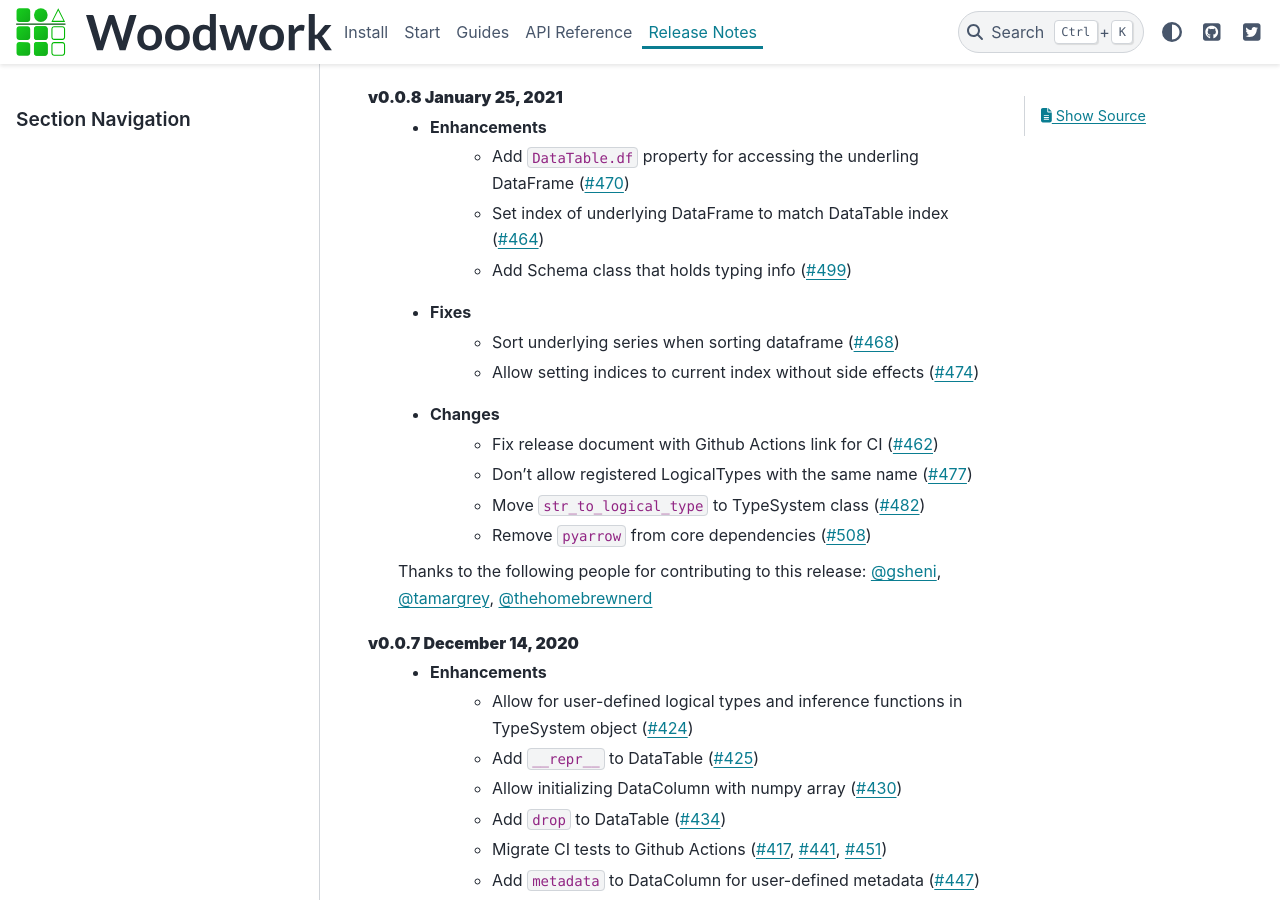
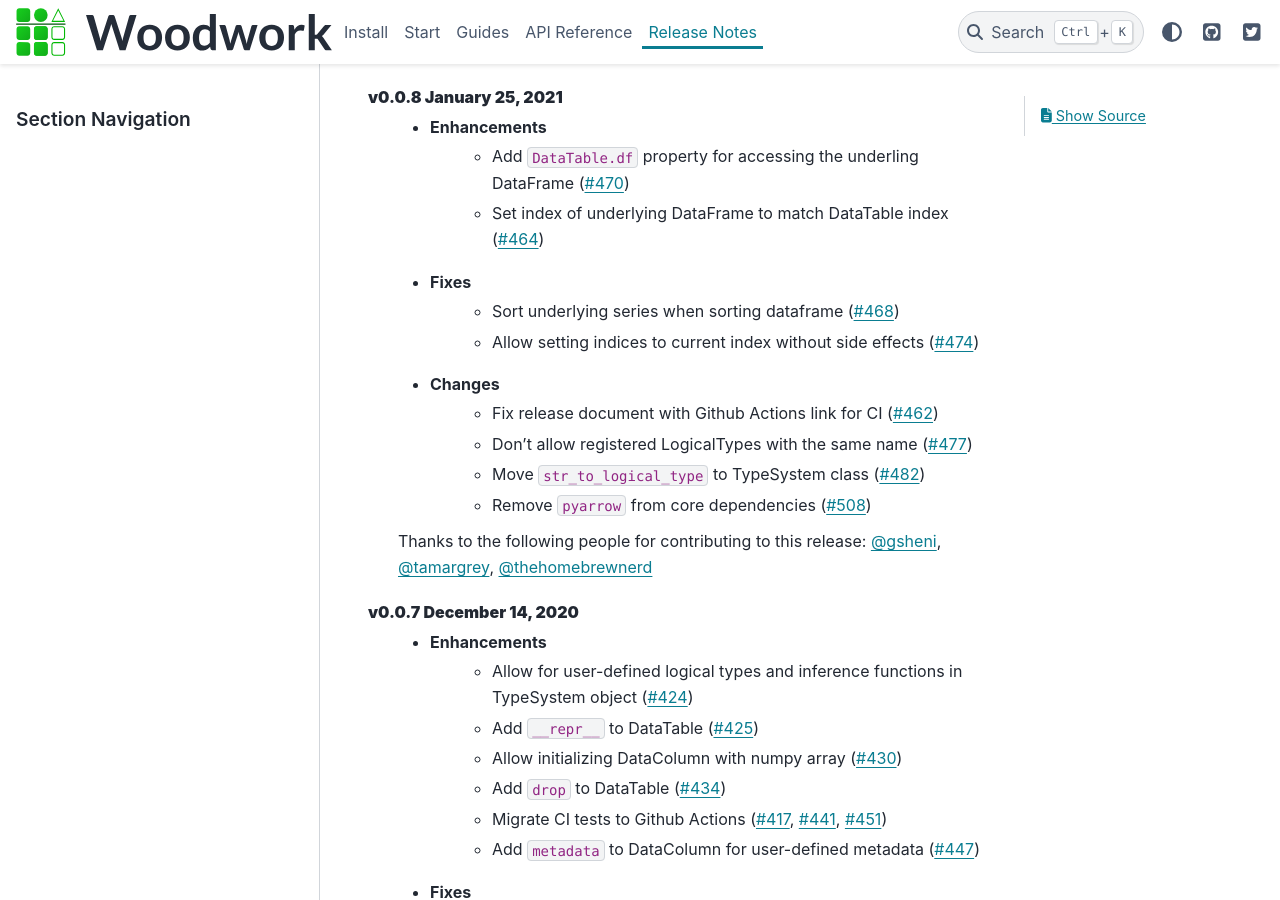
Before and after one commit to alteryx/woodwork, a Sphinx documentation site: the page built from docs/source/release_notes.rst, in a window 1280 px wide and 900 px high, scrolled down 685 px. Built offline with Sphinx 7.4.7 and the PyData theme 0.15.4, drawn with Linux system fonts in a browser that asks for light colours; comment, search, counter and statistics services are not loaded.

Commit message:
Fix release notes after rebase

```diff
--- a/docs/source/release_notes.rst
+++ b/docs/source/release_notes.rst
@@ -23,7 +23,6 @@ Thanks to the following people for contributing to this release:
     * Enhancements
         * Add ``DataTable.df`` property for accessing the underling DataFrame (:pr:`470`)
         * Set index of underlying DataFrame to match DataTable index (:pr:`464`)
-        * Add Schema class that holds typing info (:pr:`499`)
     * Fixes
         * Sort underlying series when sorting dataframe (:pr:`468`)
         * Allow setting indices to current index without side effects (:pr:`474`)
```
